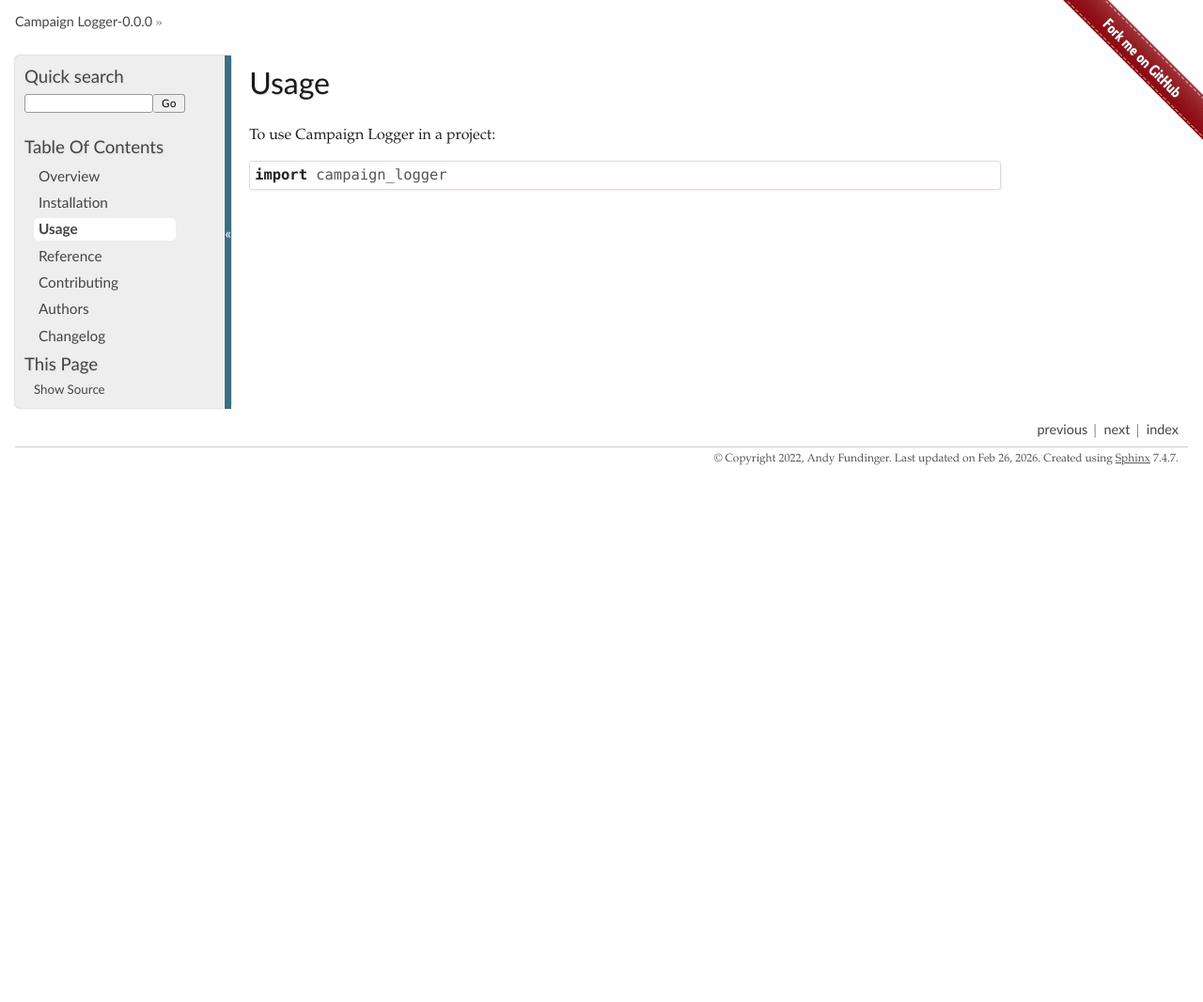
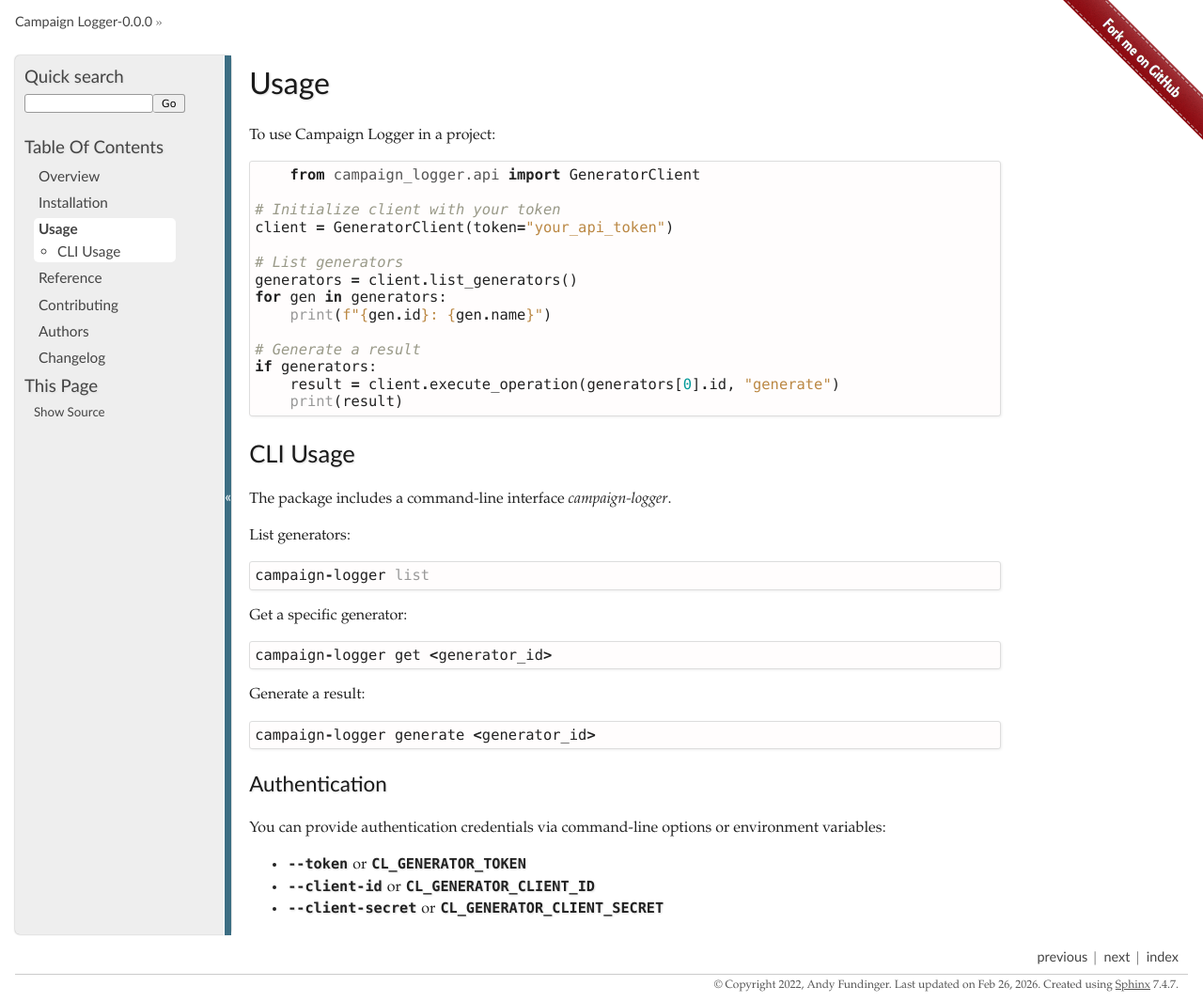
Before and after one commit to Ciemaar/campaign_logger, a Sphinx documentation site: the page built from docs/usage.rst, in a window 1280 px wide. Shown: the whole page at 94% size. Built offline with Sphinx 7.4.7, drawn with Linux system fonts in a browser that asks for light colours; before the commit the page ends 900 px from its top, so only the background shows below that.

Commit message:
Implement Campaign Logger Generator API Client, CLI, and Migrate Linting to Ruff/Pyright
- Implemented `GeneratorClient` in `src/campaign_logger/api.py`.
- Implemented `FullGeneratorModel` and other models in `src/campaign_logger/models.py`.
- Implemented CLI in `src/campaign_logger/cli.py`.
- Updated `setup.py`, `setup.cfg` to include dependencies (`requests`, `pydantic`, `click`).
- Migrated linting and formatting from `pylama`/`isort` to `ruff`.
  - Updated `pyproject.toml` with `ruff` configuration.
  - Removed `pylama` and `isort` configurations from `setup.cfg`.
  - Updated `ci/templates/tox.ini` and `tox.ini` (via `bootstrap.py`) to use `ruff`.
  - Updated `.pre-commit-config.yaml` to use `ruff`.
- Switched type checking to `pyright`.
  - Added `[tool.pyright]` to `pyproject.toml`.
  - Updated `ci/templates/tox.ini` and `tox.ini` to run `pyright`.
- Updated CI configuration (`tox.ini`, `.github/workflows`) to support Python 3.9-3.14.
- Added tests in `tests/test_api.py` and `tests/test_cli_integration.py`.
- Fixed existing test in `tests/test_campaign_logger.py`.
- Updated documentation (`README.md`, `README.rst`, `docs/usage.rst`) with usage instructions.
- Verified all checks and tests pass.

Co-authored-by: Ciemaar <1388496+Ciemaar@users.noreply.github.com>

```diff
--- a/README.rst
+++ b/README.rst
@@ -72,7 +72,8 @@ Overview
 
 .. end-badges
 
-A module to support interaction with campaign logger https://campaign-logger.com/.
+A module to support interaction with `Campaign Logger <https://campaign-logger.com/>`_.
+This library provides a Python client and CLI for the `Generator API <https://generator.campaign-logger.com/>`_.
 
 * Free software: GNU Lesser General Public License v3 or later (LGPLv3+)
 
--- a/docs/usage.rst
+++ b/docs/usage.rst
@@ -4,4 +4,43 @@ Usage
 
 To use Campaign Logger in a project::
 
-	import campaign_logger
+	from campaign_logger.api import GeneratorClient
+
+    # Initialize client with your token
+    client = GeneratorClient(token="your_api_token")
+
+    # List generators
+    generators = client.list_generators()
+    for gen in generators:
+        print(f"{gen.id}: {gen.name}")
+
+    # Generate a result
+    if generators:
+        result = client.execute_operation(generators[0].id, "generate")
+        print(result)
+
+CLI Usage
+=========
+
+The package includes a command-line interface `campaign-logger`.
+
+List generators::
+
+    campaign-logger list
+
+Get a specific generator::
+
+    campaign-logger get <generator_id>
+
+Generate a result::
+
+    campaign-logger generate <generator_id>
+
+Authentication
+--------------
+
+You can provide authentication credentials via command-line options or environment variables:
+
+- ``--token`` or ``CL_GENERATOR_TOKEN``
+- ``--client-id`` or ``CL_GENERATOR_CLIENT_ID``
+- ``--client-secret`` or ``CL_GENERATOR_CLIENT_SECRET``
```
Also changed, not shown: README.md (+36 -1 lines), 1 other file.
